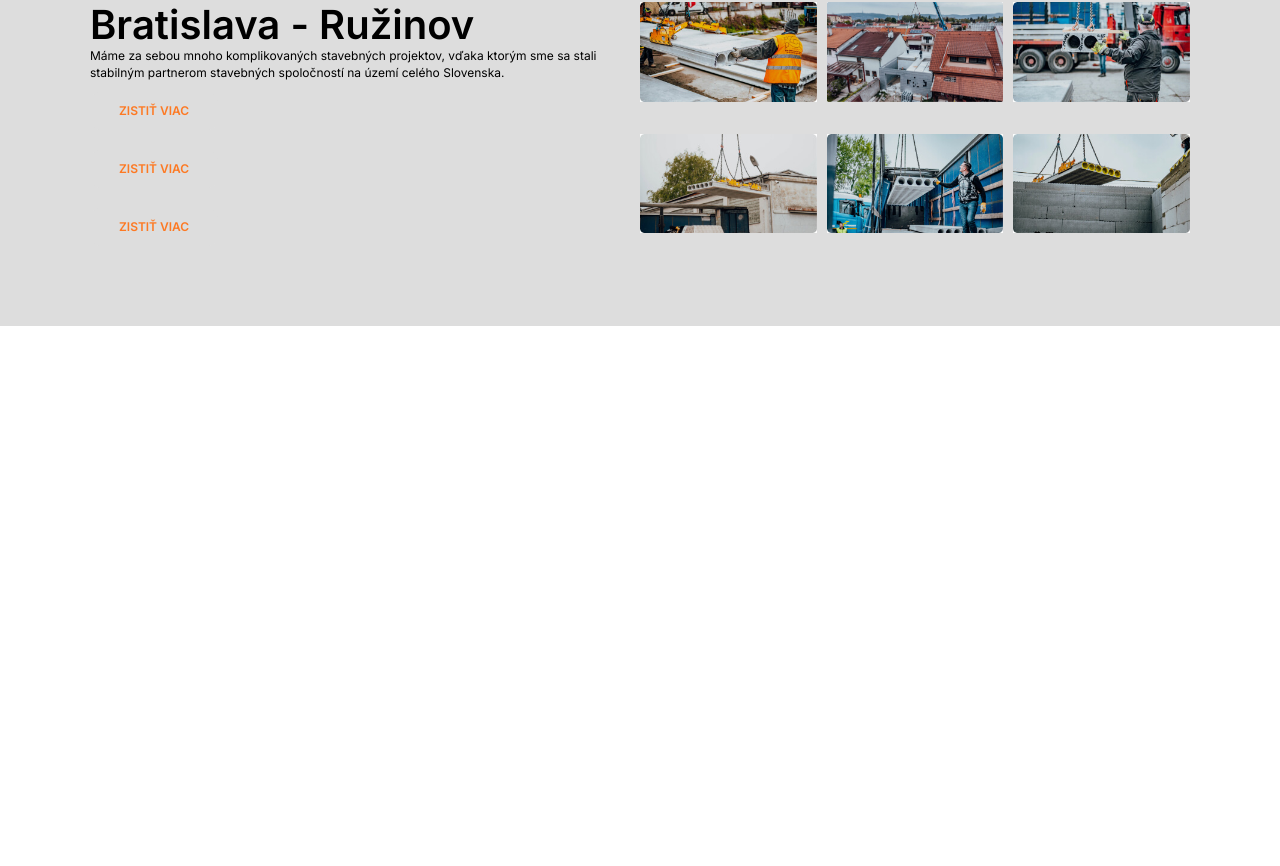
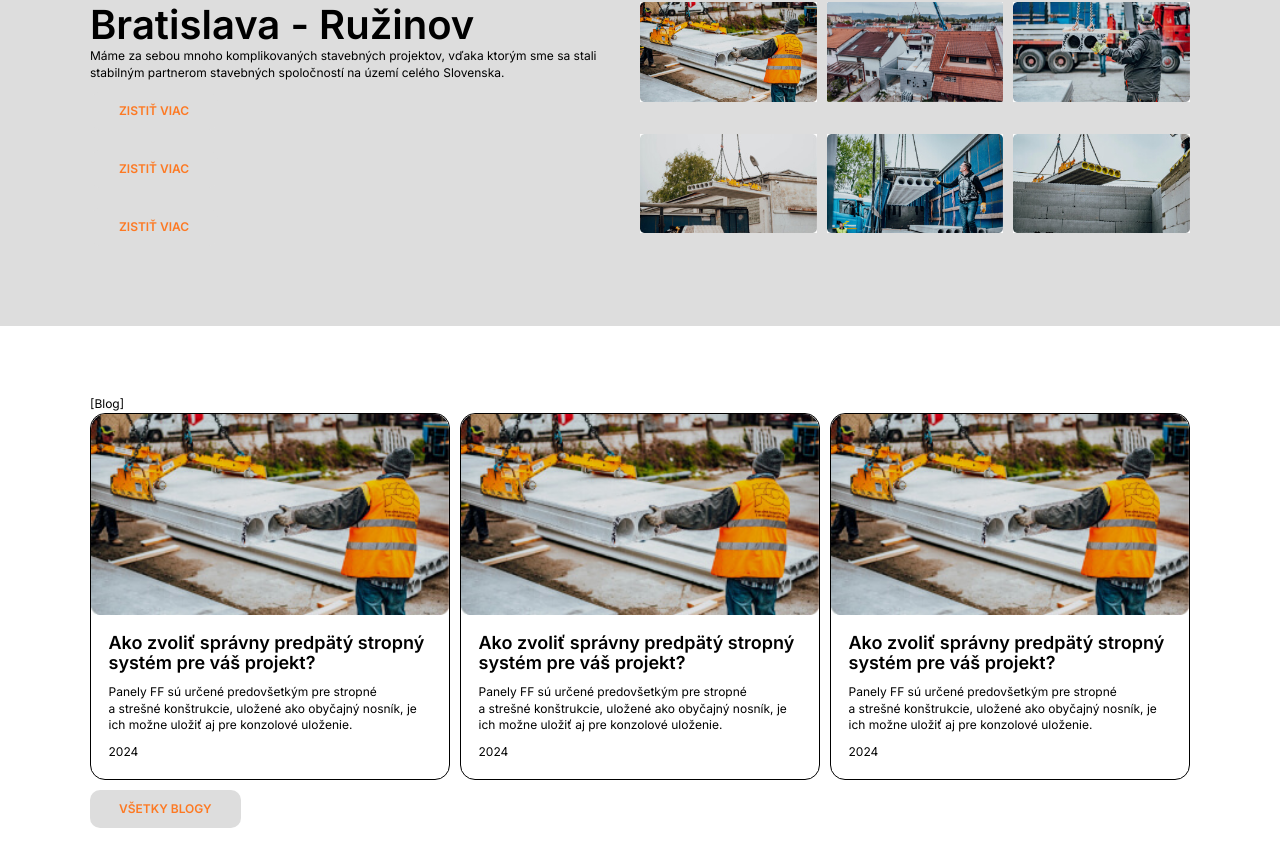
Before and after one commit to xkolumber/strop, a Next.js app: page / in a window 1280 px wide. Shown: the part 2607-3473 px from the top of the page. Before the commit the page ends 2933 px from the top, so only its background shows below. Built offline with nearby package versions, Linux system fonts and the light colour scheme.

Commit message:
Basic blog section

```diff
--- /dev/null
+++ b/src/app/Components/HomePageComponents/HomePageBlogSection.tsx
@@ -0,0 +1,18 @@
+import React from "react";
+import OneBlogSection from "../OneBlogSection";
+
+const HomePageBlogSection = () => {
+  return (
+    <div className="main_section">
+      <p>[Blog]</p>
+      <div className="grid md:grid-cols-2 xl:grid-cols-3 gap-4">
+        <OneBlogSection />
+        <OneBlogSection />
+        <OneBlogSection />
+      </div>
+      <button className="btn btn--secondary">Všetky blogy</button>
+    </div>
+  );
+};
+
+export default HomePageBlogSection;
--- /dev/null
+++ b/src/app/Components/OneBlogSection.tsx
@@ -0,0 +1,27 @@
+import Image from "next/image";
+import React from "react";
+
+const OneBlogSection = () => {
+  return (
+    <div className="rounded-3xl border border-black">
+      <Image
+        src={"/bratislava1.jpg"}
+        alt="Blog section"
+        width={300}
+        height={300}
+        className="w-full rounded-t-3xl"
+      />
+      <div className="p-7">
+        <h5>Ako zvoliť správny predpätý stropný systém pre váš projekt?</h5>
+        <p className="mt-4 mb-4">
+          Panely FF sú určené predovšetkým pre stropné a strešné konštrukcie,
+          uložené ako obyčajný nosník, je ich možne uložiť aj pre konzolové
+          uloženie.
+        </p>
+        <p>2024</p>
+      </div>
+    </div>
+  );
+};
+
+export default OneBlogSection;
--- a/src/app/page.tsx
+++ b/src/app/page.tsx
@@ -3,6 +3,7 @@ import HomePageBestSolution from "./Components/HomePageComponents/HomePageBestSo
 import HomePageBuildFast from "./Components/HomePageComponents/HomePageBuildFast";
 import HomePagePanel from "./Components/HomePageComponents/HomePagePanel";
 import HomePageBratislava from "./Components/HomePageComponents/HomePageBratislava";
+import HomePageBlogSection from "./Components/HomePageComponents/HomePageBlogSection";
 
 export default function Home() {
   return (
@@ -11,6 +12,7 @@ export default function Home() {
       <HomePageBuildFast />
       <HomePagePanel />
       <HomePageBratislava />
+      <HomePageBlogSection />
     </main>
   );
 }
```
